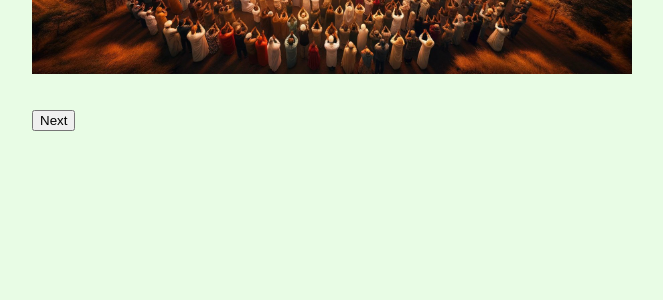
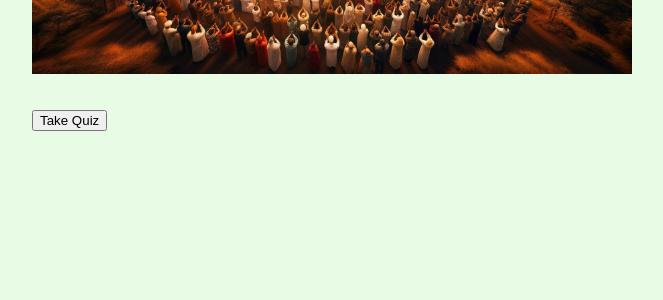
Before and after one commit to SmartManoj/Thirukkural-PP, a Flask app: page /1 in a window 1280 px wide. Shown: the part 409-709 px from the top of the page, without its empty margins (308-971 px from the left). Run offline with Flask 3, Linux system fonts and the light colour scheme.

Commit message:
fixed wordiings

```diff
--- a/templates/h.html
+++ b/templates/h.html
@@ -57,7 +57,7 @@
             <h3>Inference: {{tk[1] | safe}}</h3>
             <img src="/static/imgs/{{page}}.jpeg" alt="{{tk[0]}}">
             <br><br>
-            <button onclick="showQuiz()">Next</button>
+            <button onclick="showQuiz()">Take Quiz</button>
         </div>
         <div class="quiz">
             <h1>Quiz <span id="quiz_id">{{page}}</span></h1>
```
